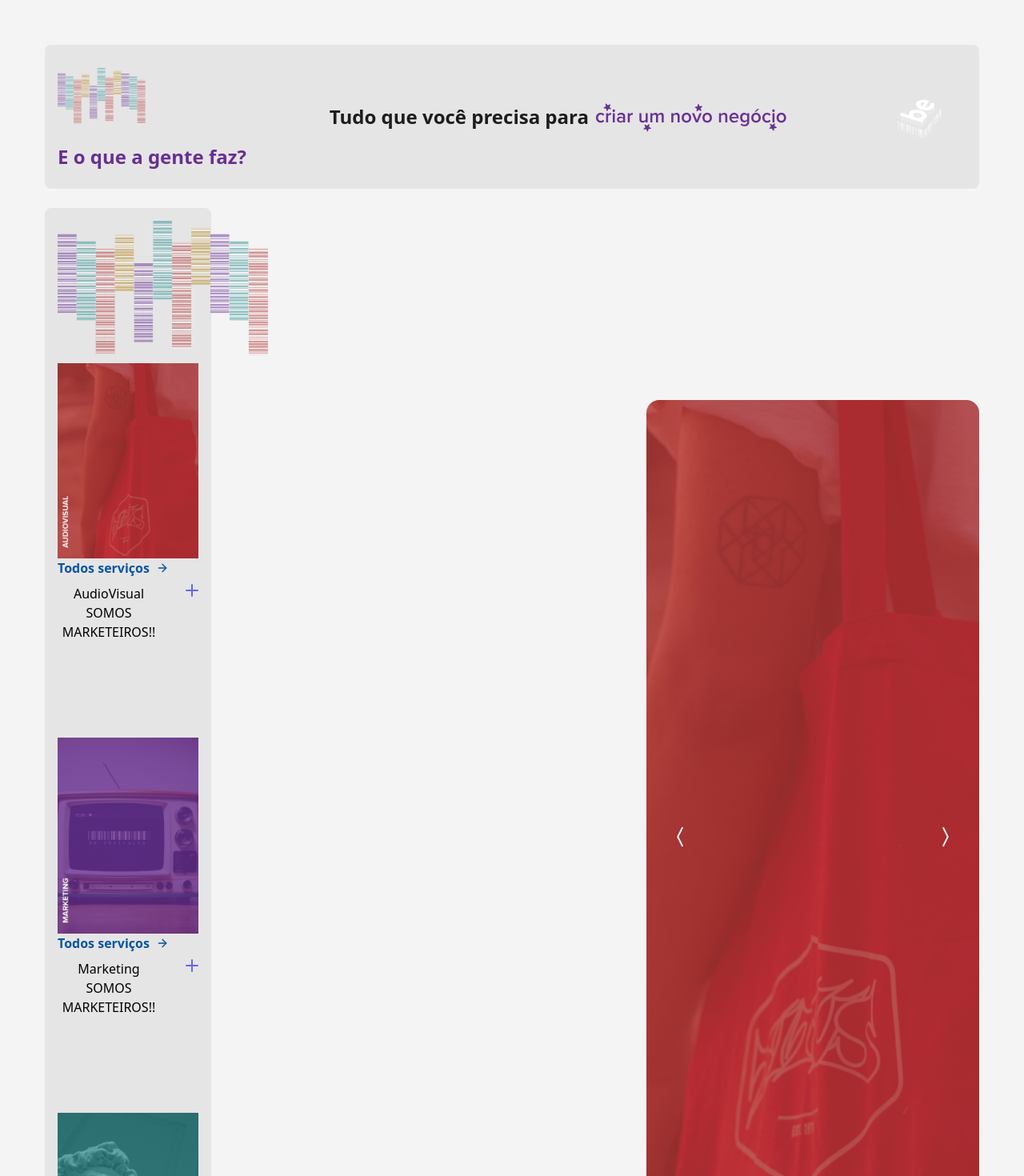
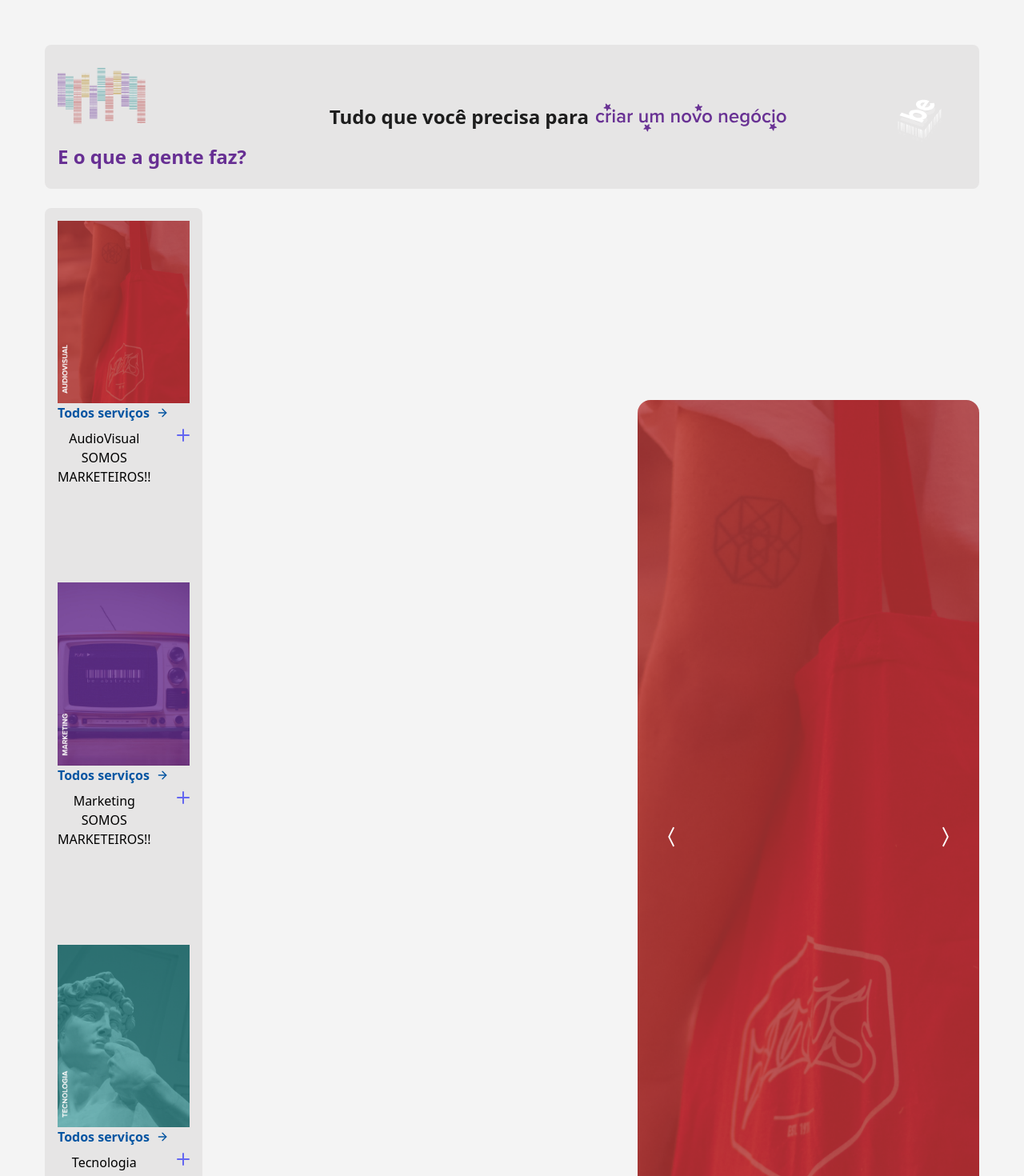
Before and after one commit to ludiemert/Accordion, a React (Vite) app: page / in a window 1280 px wide. Shown: the top 1470 px of the page at 80% size. Built offline with nearby package versions, Linux system fonts and the light colour scheme.

Commit message:
feat: alter routes imgs

```diff
--- a/src/components/Services.jsx
+++ b/src/components/Services.jsx
@@ -1,15 +1,16 @@
 import { ArrowRight } from "lucide-react";
 
 import Accordion from "./Accordion";
-import Palett from "./Palett";
+
+import image2 from "../assets/2.png";
+import image3 from "../assets/3.png";
+import image1 from "../assets/1.jpg";
 
 const Services = () => {
-
   return (
     <div className=" p-4 w-52 h-auto bg-base-button rounded-lg ">
       <div className="">
-        <Palett />
-        <img src="./src/assets/2.png" alt="AudioVisual" className="mx-auto" />
+        <img src={image2} alt="AudioVisual" className="mx-auto" />
 
         <a
           href="https://beabstracto.web.app/#services"
@@ -33,7 +34,7 @@ const Services = () => {
       </div>
 
       <div className="">
-        <img src="./src/assets/1.jpg" alt="Marketing" className="mx-auto" />
+        <img src={image1} alt="Marketing" className="mx-auto" />
 
         <a
           href="https://beabstracto.web.app/#services"
@@ -56,8 +57,7 @@ const Services = () => {
       </div>
 
       <div className="">
-        <img src="/src/assets/3.png" alt="Tecnologia" className="mx-auto" />
-
+        <img src={image3} alt="Tecnologia" className="mx-auto" />
         <a
           href="https://beabstracto.web.app/#services"
           target="_blank"
```
